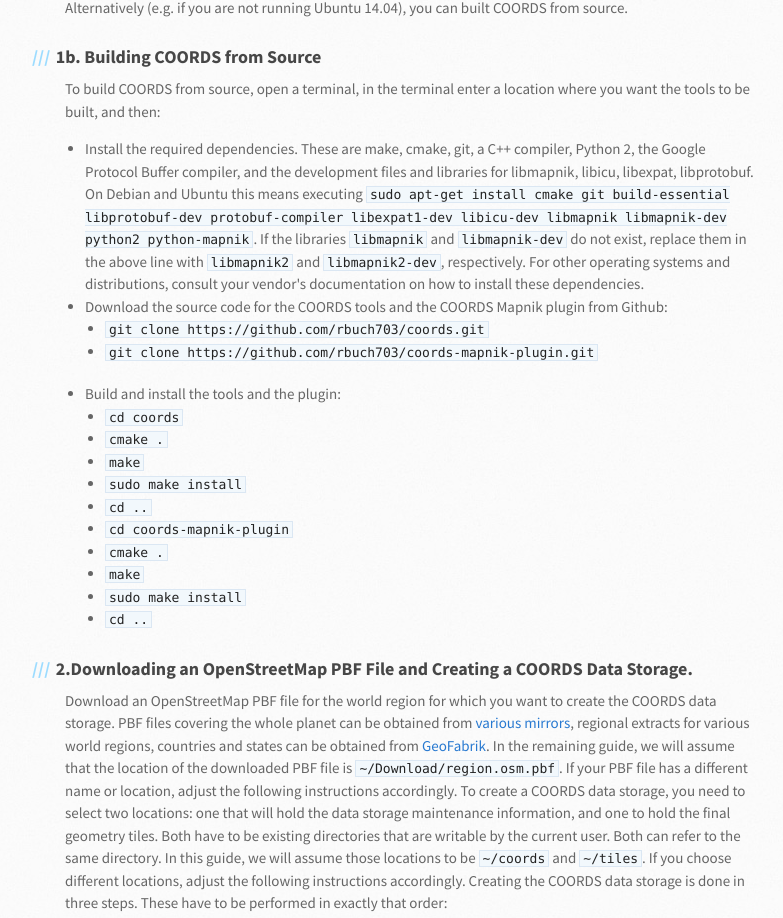
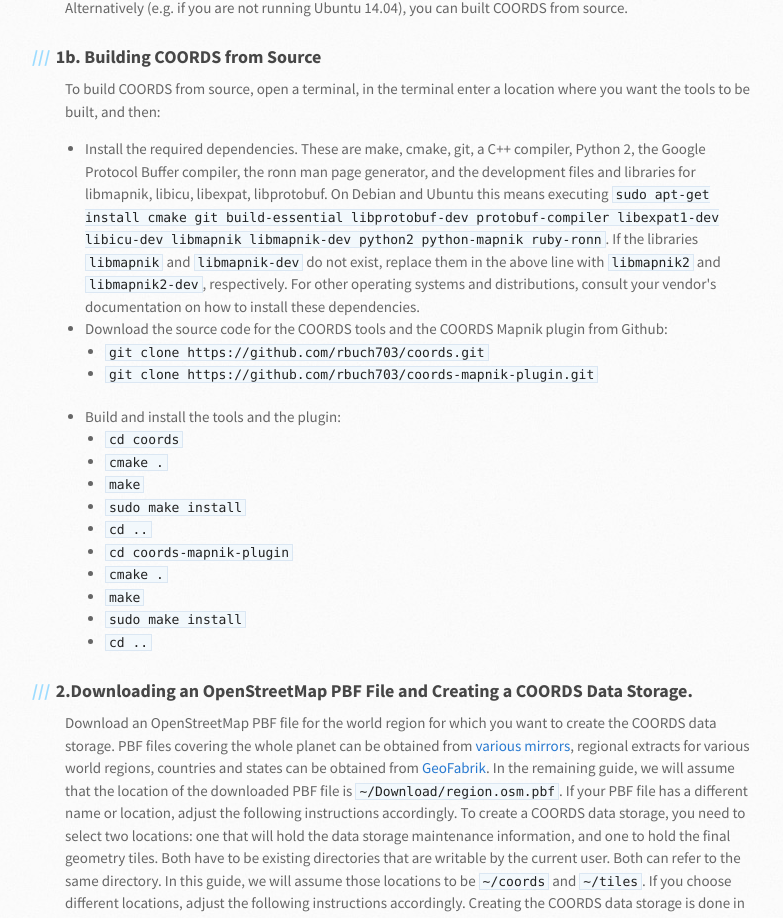
Before and after one commit to rbuch703/coords, a plain HTML site: page index.html in a window 1280 px wide. Shown: the part 1377-2295 px from the top of the page, without its empty margins (105-888 px from the left). Drawn offline with Linux system fonts and the light colour scheme.

Commit message:
- added missing build dependency to 'ronn'

```diff
--- a/index.html
+++ b/index.html
@@ -73,7 +73,7 @@ Alternatively (e.g. if you are not running Ubuntu 14.04), you can built COORDS f
 <h3>1b. Building COORDS from Source</h3>
 To build COORDS from source, open a terminal, in the terminal enter a location where you want the tools to be built, and then:
 <ul>
-    <li>Install the required dependencies. These are make, cmake, git, a C++ compiler, Python 2, the Google Protocol Buffer compiler, and the development files and libraries for libmapnik, libicu, libexpat, libprotobuf. On Debian and Ubuntu this means executing <code>sudo apt-get install cmake git build-essential libprotobuf-dev protobuf-compiler libexpat1-dev libicu-dev libmapnik libmapnik-dev python2 python-mapnik</code>. If the libraries <code>libmapnik</code> and <code>libmapnik-dev</code> do not exist, replace them in the above line with <code>libmapnik2</code> and <code>libmapnik2-dev</code>, respectively. For other operating systems and distributions, consult your vendor's documentation on how to install these dependencies.</li>
+    <li>Install the required dependencies. These are make, cmake, git, a C++ compiler, Python 2, the Google Protocol Buffer compiler, the ronn man page generator, and the development files and libraries for libmapnik, libicu, libexpat, libprotobuf. On Debian and Ubuntu this means executing <code>sudo apt-get install cmake git build-essential libprotobuf-dev protobuf-compiler libexpat1-dev libicu-dev libmapnik libmapnik-dev python2 python-mapnik ruby-ronn</code>. If the libraries <code>libmapnik</code> and <code>libmapnik-dev</code> do not exist, replace them in the above line with <code>libmapnik2</code> and <code>libmapnik2-dev</code>, respectively. For other operating systems and distributions, consult your vendor's documentation on how to install these dependencies.</li>
     <li>Download the source code for the COORDS tools and the COORDS Mapnik plugin from Github:
         <ul>
         <li><code>git clone https://github.com/rbuch703/coords.git</code></li>
```
